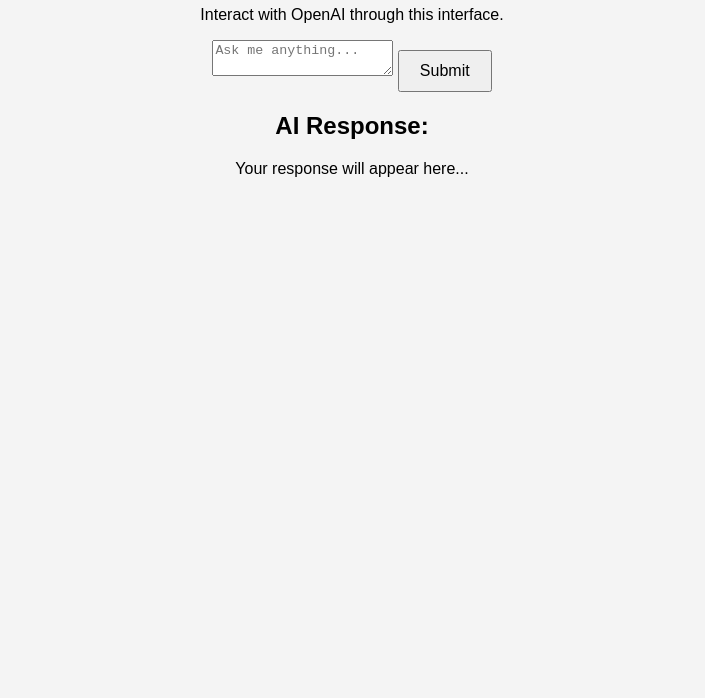
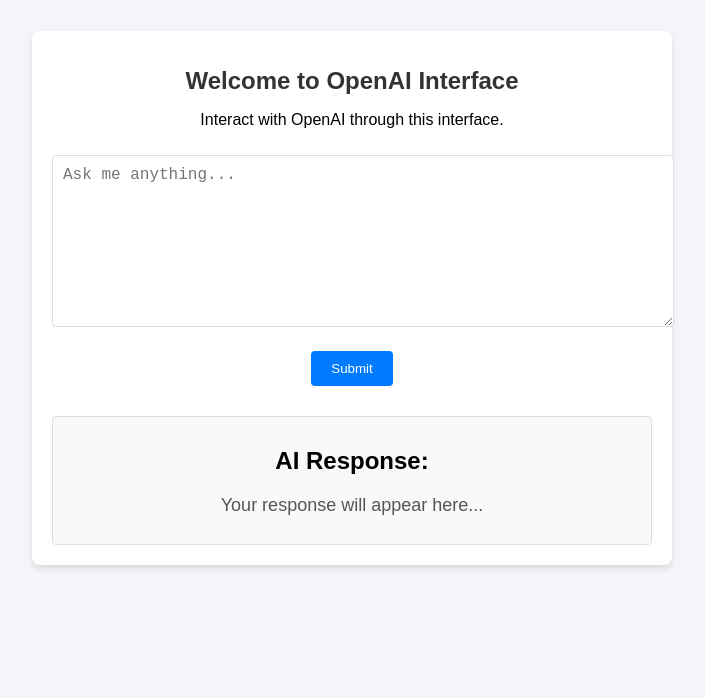
Before and after one commit to Yousseft1425/test, a plain HTML site: page index.html in a window 1280 px wide. Shown: the part 102-800 px from the top of the page, without its empty margins (288-993 px from the left). Drawn offline with Linux system fonts and the light colour scheme.

Commit message:
Update styles.css

```diff
--- a/styles.css
+++ b/styles.css
@@ -1,15 +1,63 @@
+/* Basic styling */
 body {
     font-family: Arial, sans-serif;
-    text-align: center;
-    background-color: #f4f4f4;
+    margin: 0;
+    padding: 0;
+    background-color: #f4f4f9;
+    display: flex;
+    justify-content: center;
+    align-items: center;
+    height: 100vh;
 }
 
 .container {
-    margin-top: 50px;
+    text-align: center;
+    width: 80%;
+    max-width: 600px;
+    padding: 20px;
+    background-color: white;
+    box-shadow: 0 4px 6px rgba(0, 0, 0, 0.1);
+    border-radius: 8px;
+}
+
+h1 {
+    color: #333;
+    font-size: 24px;
+}
+
+textarea {
+    width: 100%;
+    height: 150px;
+    padding: 10px;
+    margin-top: 10px;
+    margin-bottom: 20px;
+    border-radius: 4px;
+    border: 1px solid #ddd;
+    font-size: 16px;
 }
 
 button {
+    background-color: #007BFF;
+    color: white;
+    border: none;
     padding: 10px 20px;
-    font-size: 16px;
+    border-radius: 4px;
     cursor: pointer;
 }
+
+button:hover {
+    background-color: #0056b3;
+}
+
+.response {
+    margin-top: 30px;
+    padding: 10px;
+    background-color: #f9f9f9;
+    border-radius: 4px;
+    border: 1px solid #ddd;
+}
+
+#aiResponse {
+    font-size: 18px;
+    color: #555;
+}
```
